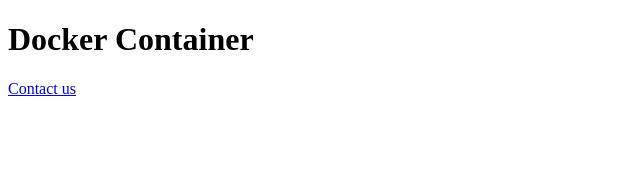
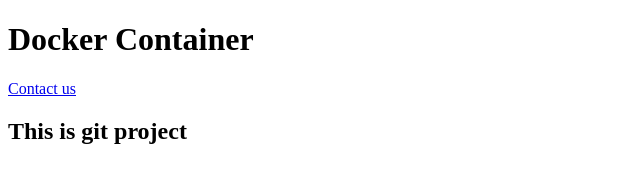
Before and after one commit to swapnilsawants/swapdemos, a plain HTML site: page index.html in a window 1280 px wide. Shown: the whole page, without its empty margins (0-640 px from the left). Drawn offline with Linux system fonts and the light colour scheme.

Commit message:
Update index.html

```diff
--- a/index.html
+++ b/index.html
@@ -9,5 +9,6 @@
 <body>
     <h1>Docker Container</h1>
     <a href="contact.html">Contact us</a>
+    <h2>This is git project</h2>
 </body>
 </html>
```
